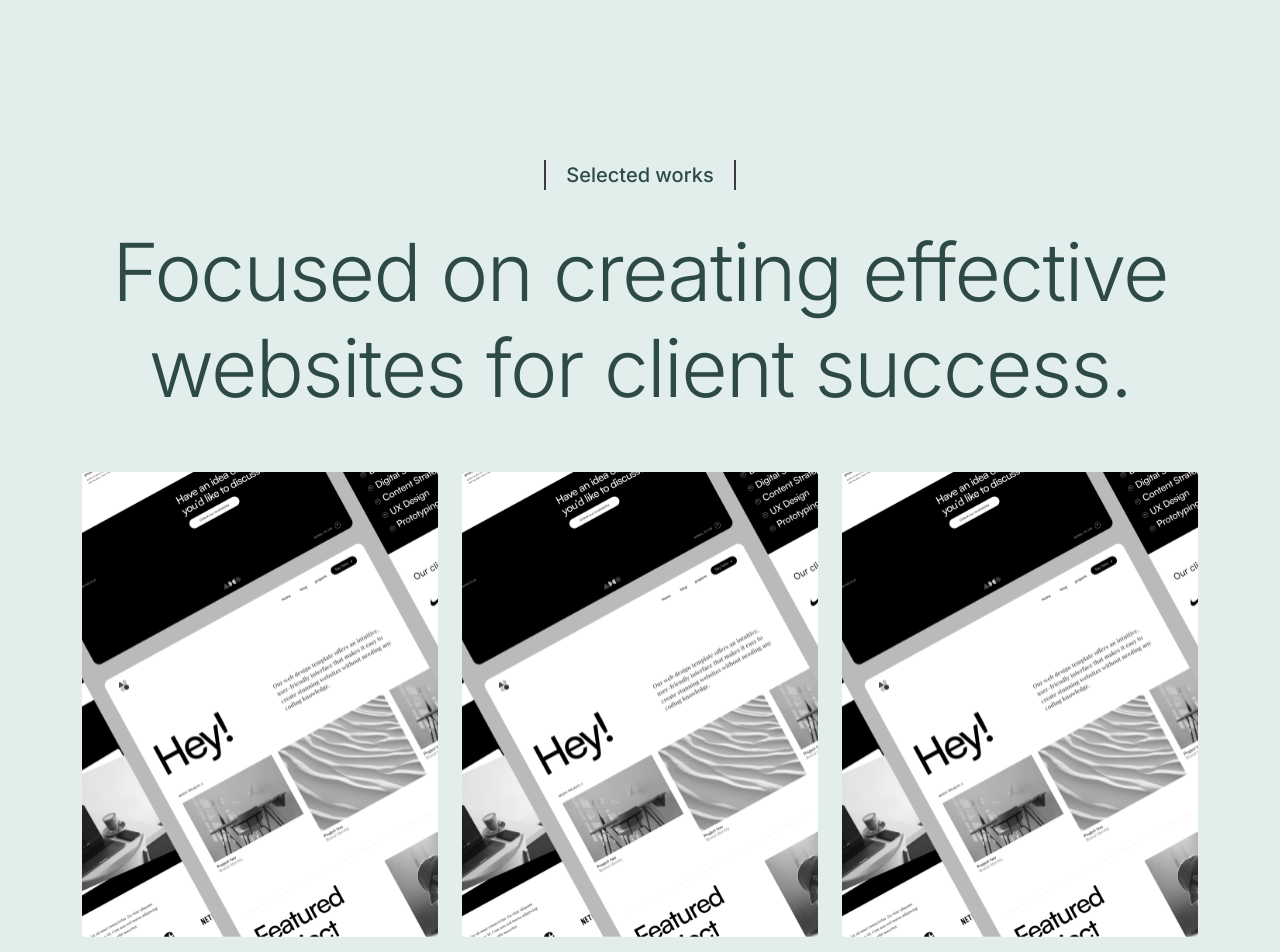
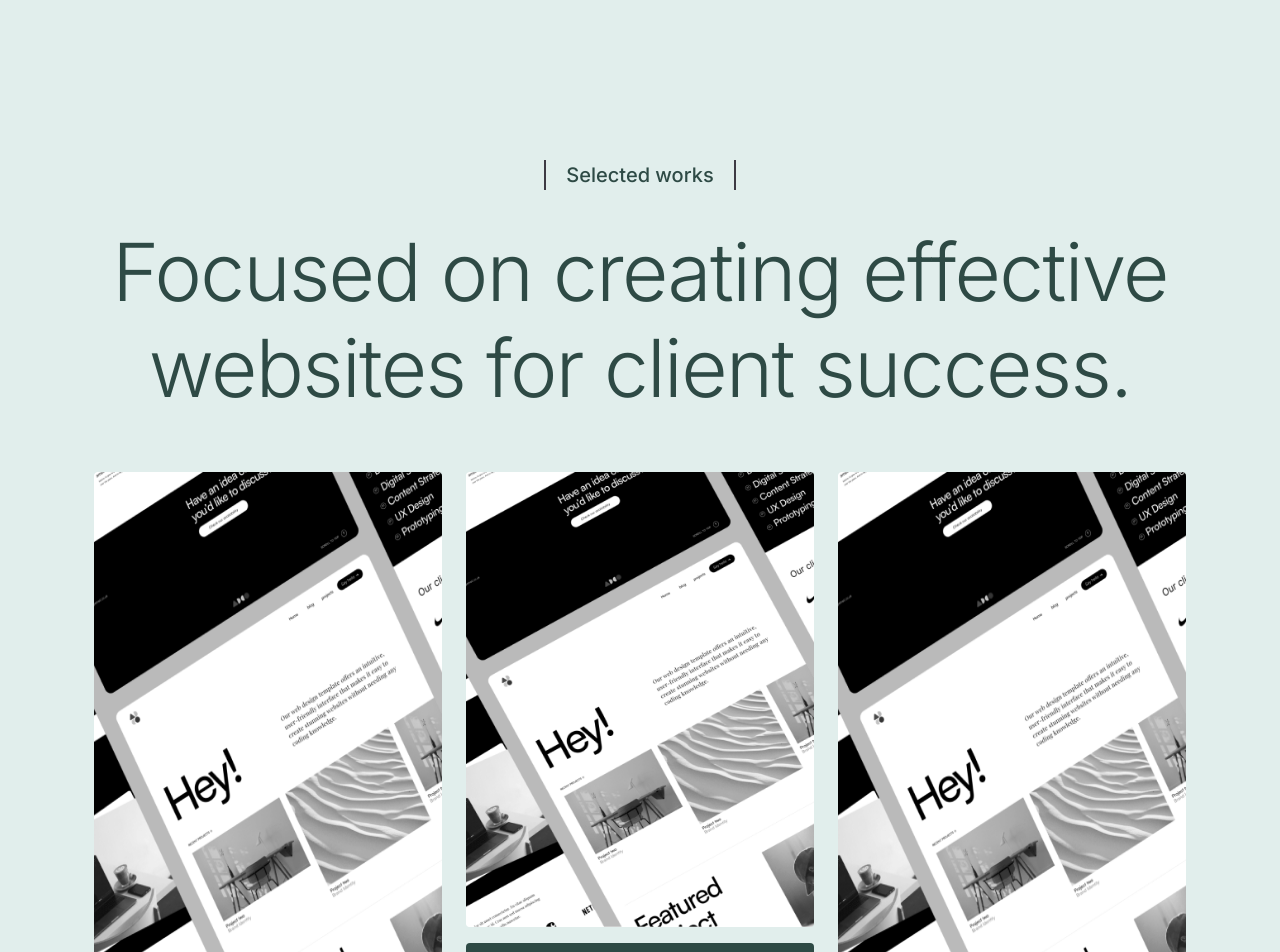
Before and after one commit to MDShakibul/Panther-Studio-V1, a Next.js app: page /components/UI/MainFocus in a window 1280 px wide. Shown: the top 952 px of the page. Built offline with nearby package versions, Linux system fonts and the light colour scheme.

Commit message:
"Updated MainFocus component, added MoreInfo component, and modified global CSS styles"

```diff
--- a/src/pages/components/UI/MainFocus.js
+++ b/src/pages/components/UI/MainFocus.js
@@ -1,8 +1,9 @@
 import React from "react";
 import style from "../../../styles/Home.module.css";
-import MainFocusImg from "../../assets/images/main-focus-image.svg";
+import MainFocusImg from "../../assets/images/main-focus-image.png";
 import Test from "../../assets/images/test.svg";
 import Image from "next/image";
+import Link from "next/link";
 
 const MainFocus = () => {
   return (
@@ -23,40 +24,61 @@ const MainFocus = () => {
           Focused on creating effective websites for client success.
         </h1>
 
-       {/*  <div className="row">
-            <div className="col-lg-4 d-flex flex-column">
-            <div className="flex-grow-1 h-100">
 
-                <Image src={MainFocusImg} alt="panther-studio"/>
-            </div>
-            </div>
-            <div class="col-md-4 d-flex flex-column">
-                <div class="red-section column flex-grow-1 d-flex justify-content-center">
-                    <Image src={Test} alt="panther-studio"/>
-                </div>
-            <div class="blue-section flex-grow-1">
-                <p>sdf</p>
-            </div>
+
+
+<div className="container">
+  <div className="row gy-5">
+    <div className="col-lg-4 col-md-6 d-flex flex-column order-1">
+      <div className="flex-grow-1 d-flex">
+        <Image
+          src={MainFocusImg}
+          alt="Featured image"
+          layout="intrinsic"
+          className="img-fluid w-100"
+        />
+      </div>
+    </div>
+    <div className="col-lg-4 col-md-6 d-flex flex-column order-lg-2 order-md-2 order-3">
+      <div className="flex-grow-1 d-flex flex-column">
+        <div className="flex-grow-1 d-flex mb-3">
+          <Image
+            src={MainFocusImg}
+            alt="Featured image"
+            layout="intrinsic"
+            className="img-fluid w-100"
+          />
         </div>
-            <div className="col-lg-4 d-flex flex-column">
-            <div className="flex-grow-1 h-100">
+        <div className="d-flex align-items-center" style={{ height: 'auto' }}>
+          <Link href={""} className={`text-white ${style.btnHeroSection} w-100 text-center d-flex justify-content-between`} style={{ backgroundColor:'#2E4A45' }}>
+            <p className="mb-0 text-white">More about us</p>
+            <svg xmlns="http://www.w3.org/2000/svg" width="24" height="24" viewBox="0 0 24 24" fill="none">
+  <path d="M7 7H17M17 7V17M17 7L7 17" stroke="#E1EEEC" stroke-width="2" stroke-linecap="round" stroke-linejoin="round"/>
+</svg>
+          </Link>
+        </div>
+      </div>
+    </div>
+    <div className="col-lg-4 col-md-6 d-flex flex-column order-lg-3 order-md-3 order-2">
+      <div className="flex-grow-1 d-flex">
+        <Image
+          src={MainFocusImg}
+          alt="Featured image"
+          layout="intrinsic"
+          className="img-fluid w-100"
+        />
+      </div>
+    </div>
+  </div>
+</div>
 
-                <Image src={MainFocusImg} alt="panther-studio"/>
-            </div>
-            </div>
-        </div> */}
 
-        <div className="row">
-            <div className="col-lg-4"><Image src={MainFocusImg} alt="panther-studio" layout="responsive"
-        width={500}
-        height={500}/></div>
-            <div className="col-lg-4"><Image src={MainFocusImg} alt="panther-studio" layout="responsive"
-        width={500}
-        height={500}/></div>
-            <div className="col-lg-4"><Image src={MainFocusImg} alt="panther-studio" layout="responsive"
-        width={500}
-        height={500}/></div>
-        </div>
+
+
+
+
+
+
 
 
 
--- a/src/pages/index.js
+++ b/src/pages/index.js
@@ -7,6 +7,7 @@ import Link from "next/link";
 import HeroSection from "./components/UI/HeroSection";
 import OurPortfolio from "./components/UI/OurPortfolio";
 import MainFocus from "./components/UI/MainFocus";
+import MoreInfo from "./components/UI/MoreInfo";
 
 export default function Home() {
   return (
@@ -20,6 +21,7 @@ export default function Home() {
       </Head>
 
       <HeroSection/>
+      <MoreInfo/>
       <OurPortfolio/>
       <MainFocus/>
 
--- a/src/styles/globals.css
+++ b/src/styles/globals.css
@@ -343,11 +343,18 @@ background:  #BEE0D6;
 
 
 /*  */
-.blue-section {
-  /* margin-top: 10px; */
-    background-color: blue;
-    height: 10%;
+/* .img-fluid {
+  max-width: 100%;
+  height: auto;
+} */
+
+.btnHeroSection {
+  display: flex;
+  justify-content: center;
+  align-items: center;
+  height: 100%; /* Ensure it takes up the full height of the parent container */
 }
-.red-section {
-    height: 80%;
+
+.middle-link {
+  margin-top: 24px; /* Optional if you want to enforce spacing via CSS */
 }
```
Also changed, not shown: src/pages/components/UI/MoreInfo.js (added, +32 -0 lines), src/pages/assets/images/main-focus-image.png (added).
